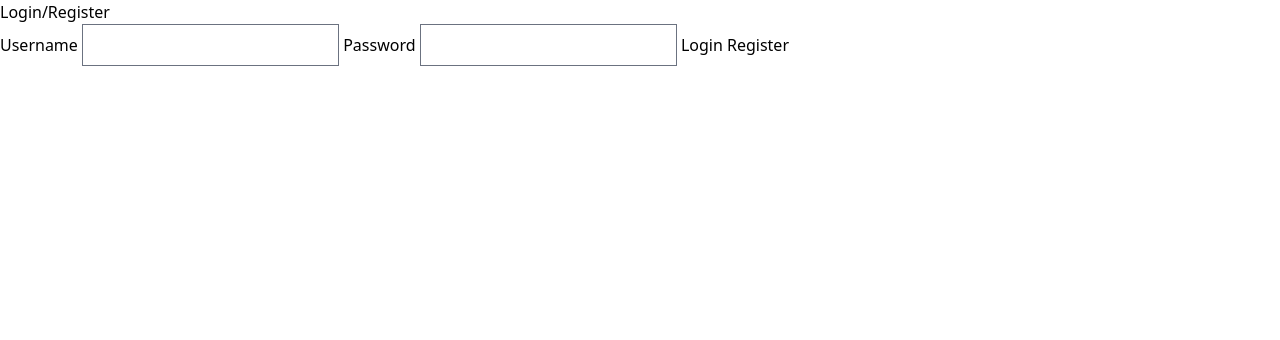
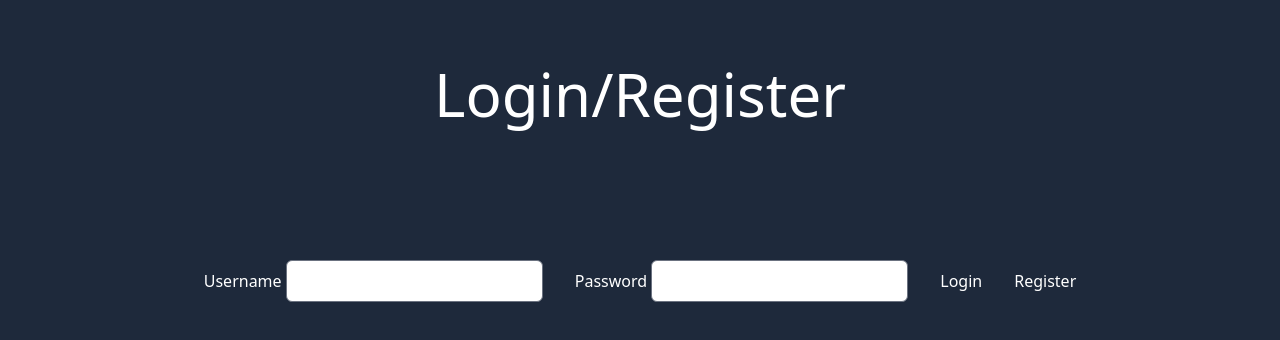
Before and after one commit to davidgfitzgerald/svelte-components, a SvelteKit app: page /login in a window 1280 px wide. Shown: the top 340 px of the page. Built offline with nearby package versions, Linux system fonts and the light colour scheme; no server answers.

Commit message:
Improvement to /login page styling

```diff
--- a/src/routes/+layout.svelte
+++ b/src/routes/+layout.svelte
@@ -3,4 +3,6 @@
 	let { children } = $props();
 </script>
 
-{@render children()}
+<div class="bg-slate-800 h-screen">
+	{@render children()}
+</div>
--- a/src/routes/login/+page.svelte
+++ b/src/routes/login/+page.svelte
@@ -4,17 +4,17 @@
 	let { form } = $props();
 </script>
 
-<h1>Login/Register</h1>
-<form method="post" action="?/login" use:enhance>
-	<label>
+<h1 class="py-16 flex justify-center text-6xl text-white">Login/Register</h1>
+<form class="py-16 rounded-xl flex justify-center items-center gap-x-4 font-medium" method="post" action="?/login" use:enhance>
+	<label class="p-2 focus:bg-sky-400 text-white">
 		Username
-		<input name="username" />
+		<input class="rounded-md text-black" name="username" />
 	</label>
-	<label>
+	<label class="p-2 focus:bg-sky-400 text-white">
 		Password
-		<input type="password" name="password" />
+		<input class="rounded-md text-black" type="password" name="password" />
 	</label>
-	<button>Login</button>
-	<button formaction="?/register">Register</button>
+	<button class="p-2 hover:bg-slate-500 text-white rounded-md">Login</button>
+	<button class="p-2 hover:bg-slate-500 text-white rounded-md" formaction="?/register">Register</button>
 </form>
-<p style="color: red">{form?.message ?? ''}</p>
+<p class="flex justify-center text-red-500 font-medium text-xl">{form?.message ?? ''}</p>
```
Also changed, not shown: notes/devlog.md (+4 -0 lines), notes/tasks.md (+6 -1 lines).
